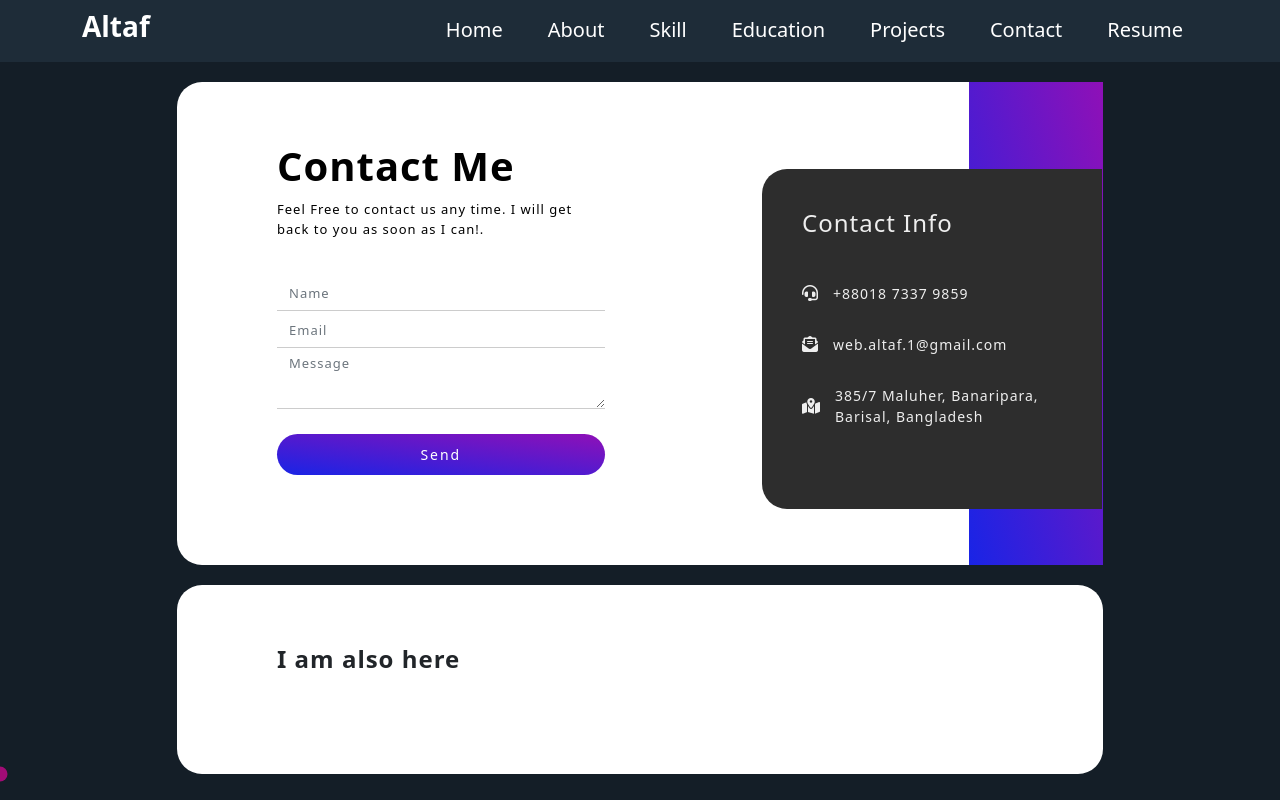
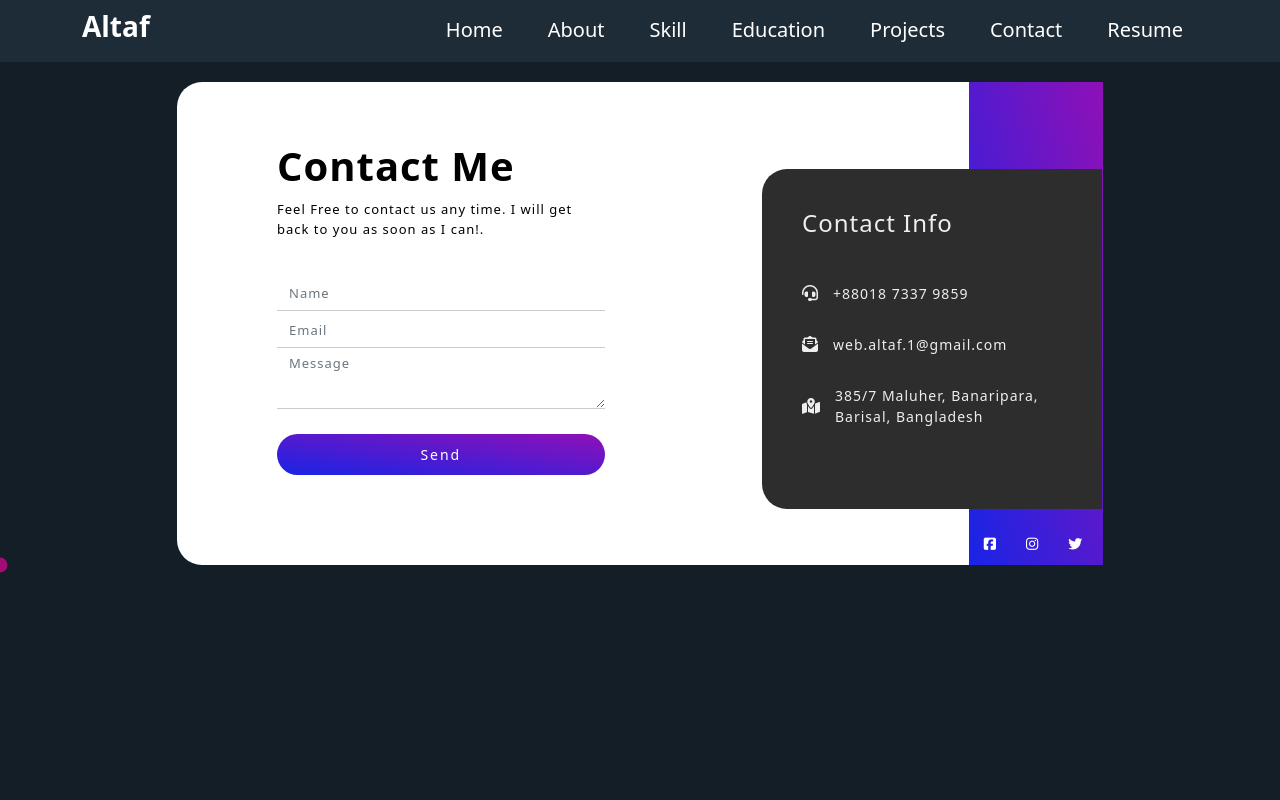
Before and after one commit to web-altaf-1/my-portfolio, a React (Create React App) app: page /contact in a window 1280 px wide. Built offline with nearby package versions, Linux system fonts and the light colour scheme.

Commit message:
contact added

```diff
--- a/src/pages/Contact/Contact.js
+++ b/src/pages/Contact/Contact.js
@@ -1,7 +1,34 @@
 import React from 'react';
+import { NavLink } from 'react-router-dom';
 import './Contact.css';
 
 const Contact = () => {
+    const handleEmail = () => {
+
+    }
+    const handleGitHub = () => {
+
+    }
+    const handleFacebookLink = () => {
+        window.open(
+            'https://www.facebook.com/altaf.web',
+            '_blank'
+        );
+    }
+
+    const handleInstagramLink = () => {
+        window.open(
+            'https://www.instagram.com/altaf.web/',
+            '_blank'
+        );
+    }
+    const handleTwitterLink = () => {
+        window.open(
+            'https://twitter.com/webaltaf1',
+            '_blank'
+        );
+    }
+
     return (
         <div>
             <section className="contact_us">
@@ -24,15 +51,16 @@ const Contact = () => {
                                     </div>
                                     <div className="col-md-2">
                                         <div className="right_conatct_social_icon d-flex align-items-end">
-                                            <div className="socil_item_inner d-flex d-sm-none">
-                                                <li><a href="#"><i className="fab fa-facebook-square"></i></a></li>
-                                                <li><a href="#"><i className="fab fa-instagram"></i></a></li>
-                                                <li><a href="#"><i className="fab fa-twitter"></i></a></li>
+                                            <div className="socil_item_inner d-flex ">
+                                                <li onClick={handleFacebookLink}><a href="#"><i className="fab fa-facebook-square"></i></a></li>
+                                                <li onClick={handleInstagramLink}><a href="#"><i className="fab fa-instagram"></i></a></li>
+                                                <li onClick={handleTwitterLink}><a href="#"><i className="fab fa-twitter"></i></a></li>
                                             </div>
+
                                         </div>
                                     </div>
                                 </div>
-                                <div className="contact_info_sec">
+                                <div data-aos="fade-left" className="contact_info_sec">
                                     <h4>Contact Info</h4>
                                     <div className="d-flex info_single align-items-center">
                                         <i className="fas fa-headset"></i>
@@ -53,28 +81,7 @@ const Contact = () => {
                     </div>
                 </div>
             </section>
-            <section className="contact_us">
-                <div className="container">
-                    <div className="row">
-                        <div className="col-md-10 offset-md-1">
-                            <div className="contact_inner">
-                                <div className="row">
-                                    <div className="col-md-10">
-                                        <div className="contact_form_inner">
-                                            <div className="contact_field">
-                                                <h4 className='text-dark'>I am also here</h4>
 
-                                            </div>
-                                        </div>
-                                    </div>
-
-                                </div>
-
-                            </div>
-                        </div>
-                    </div>
-                </div>
-            </section>
 
 
         </div>
```
